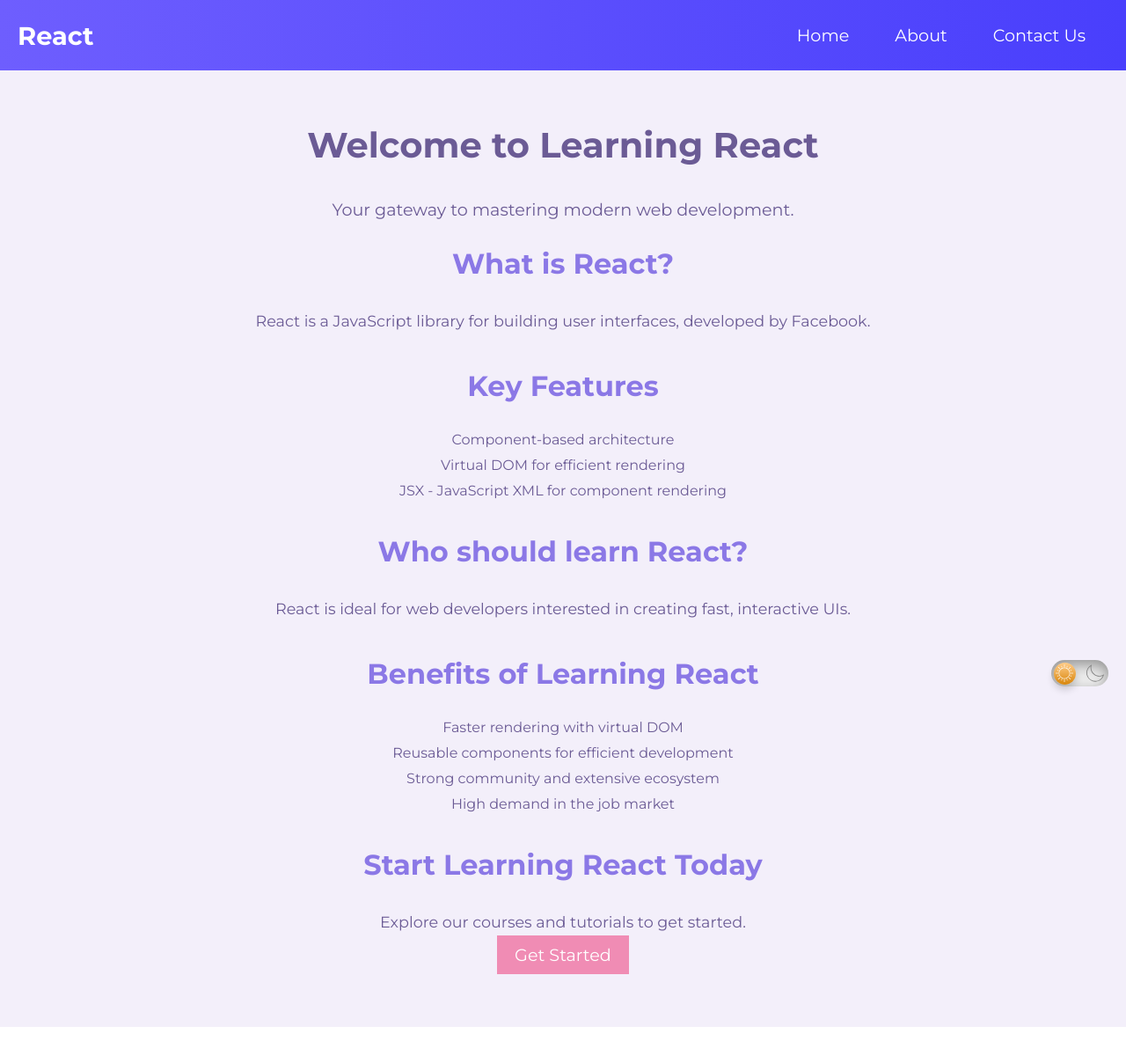
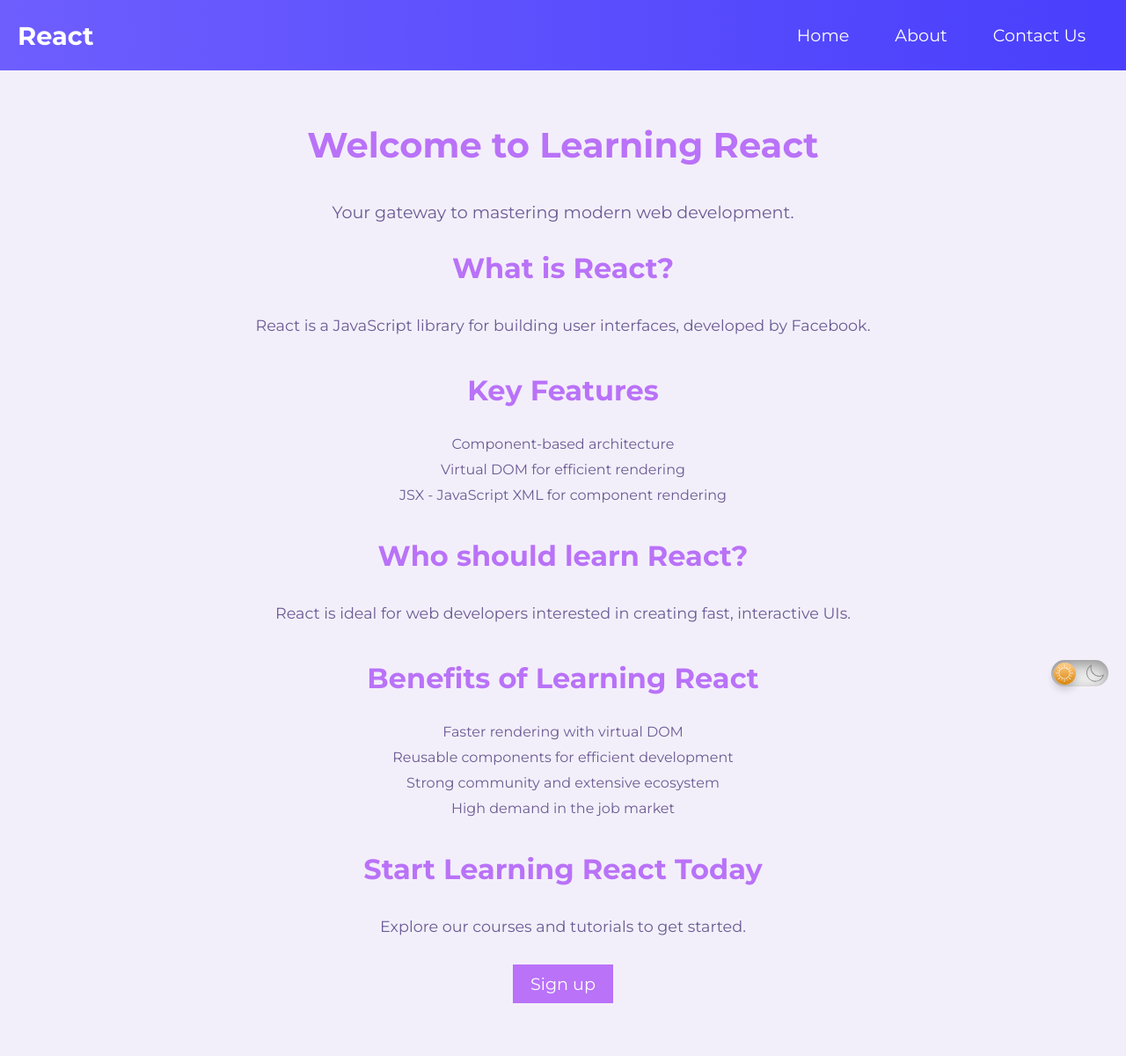
Before and after one commit to Thamindu-wijerathne/React-Web-Appilcation-RAD-1, a React (Create React App) app: page /Home in a window 1280 px wide. Shown: the whole page at 88% size. Before the commit the page ends 1167 px from the top, so only its background shows below. Built offline with nearby package versions, Linux system fonts and the light colour scheme.

Commit message:
v1.4
theme changer done in HOME page

```diff
--- a/src/components/About/About.css
+++ b/src/components/About/About.css
@@ -1,6 +1,4 @@
-p {
-    line-height: 1em;
-}
+/* About.css */
 
 .container {
   font-family: Arial, sans-serif;
@@ -51,3 +49,28 @@
   font-size: 1.1em;
   line-height: 1.6;
 }
+
+.Team {
+  display: flex;
+  justify-content: center; /* Center horizontally */
+  align-items: center; /* Center vertically */
+  flex-wrap: wrap; /* Wrap items to next line if they exceed container width */
+  margin-top: 20px; /* Adjust margin as needed */
+}
+
+.Team img {
+  max-width: 100%; /* Adjust maximum width */
+  margin: 10px; /* Add margin between images */
+}
+
+.image {
+  display: flex; /* Use flexbox for inline display */
+  justify-content: center; /* Center images horizontally */
+  align-items: center; /* Center images vertically */
+  margin-top: 20px; /* Adjust margin as needed */
+}
+
+.image img {
+  max-width: 20%; /* Ensure images don't exceed their container width */
+  margin:-5px 30px 10px 30px; /* Add margin between images */
+}
--- a/src/components/About/About.js
+++ b/src/components/About/About.js
@@ -1,5 +1,7 @@
 import React from "react";
 import './About.css';
+import image1 from './1.png';
+import image2 from './2.png';
 
 function About() {
   return (
@@ -48,6 +50,14 @@
             Learn from industry experts who bring their insights and practical tips into every course. Our instructors are passionate about React and dedicated to helping you succeed in your development journey.
           </p>
         </div>
+
+        <div className="Team">
+          <h3>Team</h3>
+        </div>
+        <div className="image">
+          <img src={image1} alt="pic 1 missing" />
+          <img src={image2} alt="pic 2 missing" />
+        </div>
       </section>
     </div>
   );
--- a/src/components/Contact_Us/Contact_Us.css
+++ b/src/components/Contact_Us/Contact_Us.css
@@ -2,7 +2,7 @@
     max-width: 600px;
     margin: 3em auto auto auto;
     padding: 20px;
-    background-color: #9f60bbf6; /* Solid white background */
+    background-color: rgba(159, 96, 187, 0.1); /* Transparent background */
     border-radius: 8px;
     box-shadow: 0 0 10px rgba(0, 0, 0, 0.1);
 }
@@ -53,8 +53,8 @@
 .contact-form-container .bottom {
     /* Styles for the paragraph at the bottom */
     margin-top: 1em;
-    margin-bottom: 2em;
-    font-size: 14px;
+    margin-bottom: 1em;
+    font-size: 34px;
     color: #ffffff;
     text-align: center;
 }
--- a/src/components/DarkMode/DarkMode.css
+++ b/src/components/DarkMode/DarkMode.css
@@ -70,3 +70,17 @@
 .dark_mode_input:checked + .dark_mode_label svg.moon {
     fill: #fff;
 }
+
+[data-theme='dark'] {
+    --background-color: #1f1f1f;
+    --text-color: #ffffff;
+    --accent-color: #F08CB4; /* Medium Pink */
+}
+
+/* Light mode theme */
+[data-theme='light'] {
+    --background-color: #f3effa;
+    --text-color: #6B5B95;
+    --accent-color: #F08CB4;
+
+}
--- a/src/components/Home/Home.css
+++ b/src/components/Home/Home.css
@@ -1,19 +1,30 @@
+/* Default theme */
+:root {
+  --background-color-light: #f3effa;
+  --text-color-light: #6B5B95;
+  --accent-color-light: #b972f8; /* Medium Pink */
+}
+
+/* Dark mode theme */
+[data-theme='dark'] {
+  --background-color-dark: #1f1f1f;
+  --text-color-dark: #ffffff;
+  --accent-color-dark: #b876f1; /* Medium Pink */
+}
+
+/* Apply default light theme by default */
 .home {
   font-family: Arial, sans-serif;
   text-align: center;
   padding: 20px;
-    background-color: #f3effa;
-    color: #6B5B95;
-  }
-
-
-  .home header {
-    margin-bottom: 20px;
+  background-color: var(--background-color-light);
+  color: var(--text-color-light);
 }
 
 .home header h1 {
-    margin: 1em auto 1em auto;
+  margin: 1em auto;
   font-size: 2.5em;
+  color: var(--accent-color-light)
 }
 
 .home header p {
@@ -25,9 +36,9 @@
 }
 
 .home section h2 {
-    margin: 1em auto 1em auto;
+  margin: 1em auto;
   font-size: 2em;
-    color: #8B78E6; /* Medium Purple */
+  color: var(--accent-color-light); /* Use accent color */
 }
 
 .home section p {
@@ -48,13 +59,32 @@
 .home .call-to-action button {
   padding: 10px 20px;
   font-size: 1.2em;
-    background-color: #F08CB4; /* Medium Pink */
+  background-color: var(--accent-color-light); /* Use accent color */
   color: #FFFFFF;
   border: none;
   cursor: pointer;
+  margin-top: 1.5em;
   transition: background-color 0.3s ease;
 }
 
 .home .call-to-action button:hover {
-    background-color: #D94978; /* Dark Pink */
+  background-color: #D94978; /* Darken on hover */
 }
+
+/* Apply dark mode styles */
+[data-theme='dark'] .home {
+  background-color: var(--background-color-dark);
+  color: var(--text-color-dark);
+}
+
+[data-theme='dark'] .home section h2 {
+  color: var(--accent-color-dark); /* Use dark mode accent color */
+}
+
+[data-theme='dark'] .home .call-to-action button {
+  background-color: var(--accent-color-dark); /* Use dark mode accent color */
+}
+
+[data-theme='dark'] .home .section h1 {
+  color: var(--text-color-dark);
+}
--- a/src/components/Home/Home.js
+++ b/src/components/Home/Home.js
@@ -1,7 +1,12 @@
 import React from 'react';
-import './Home.css'
+import './Home.css';
 
 const Home = () => {
+    const toggleTheme = (e) => {
+        const theme = e.target.checked ? 'dark' : 'light';
+        document.documentElement.setAttribute('data-theme', theme);
+    };
+
     return (
         <div className="home">
             <header>
@@ -36,7 +41,7 @@
             <section className="call-to-action">
                 <h2>Start Learning React Today</h2>
                 <p>Explore our courses and tutorials to get started.</p>
-        <button>Get Started</button>
+                <button onClick={toggleTheme}>Sign up</button>
             </section>
         </div>
     );
```
Also changed, not shown: src/components/About/1.png (added), src/components/About/2.png (added). Lines whose indentation alone changed are shown as unchanged.
